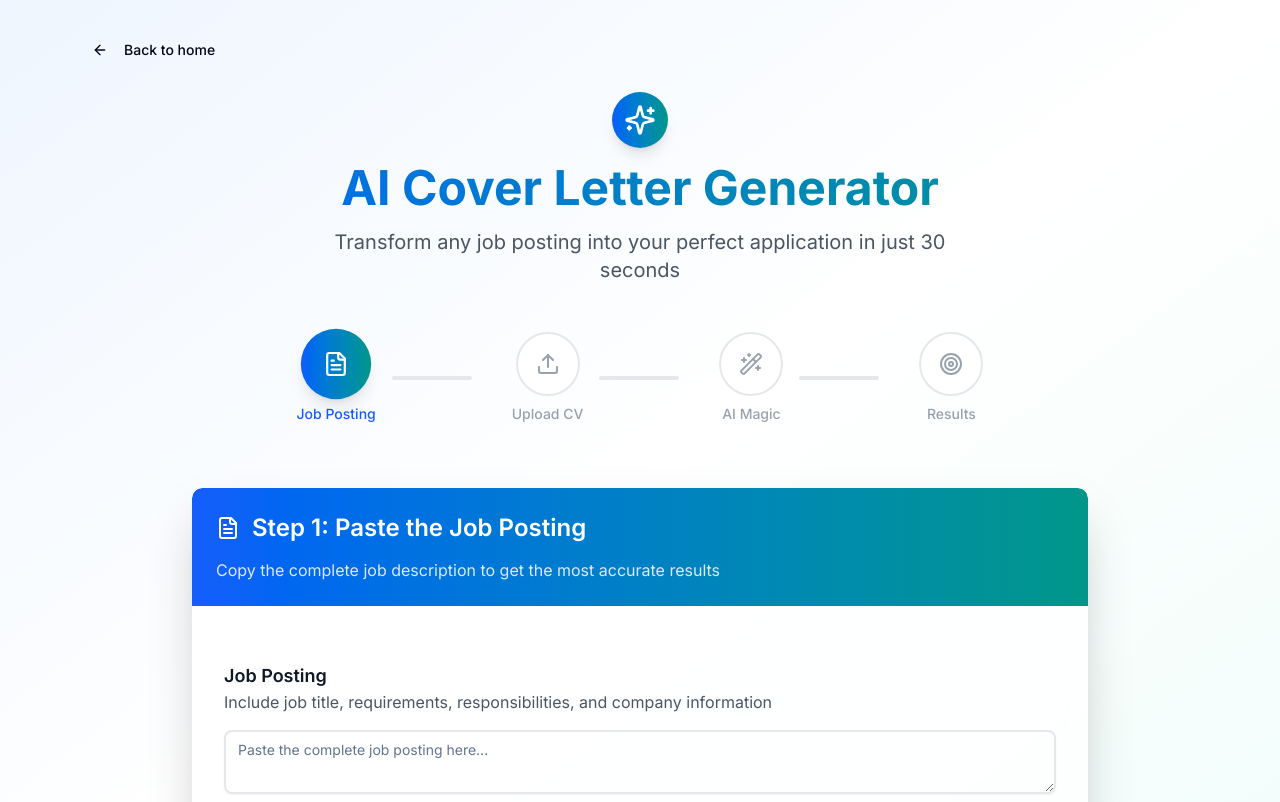
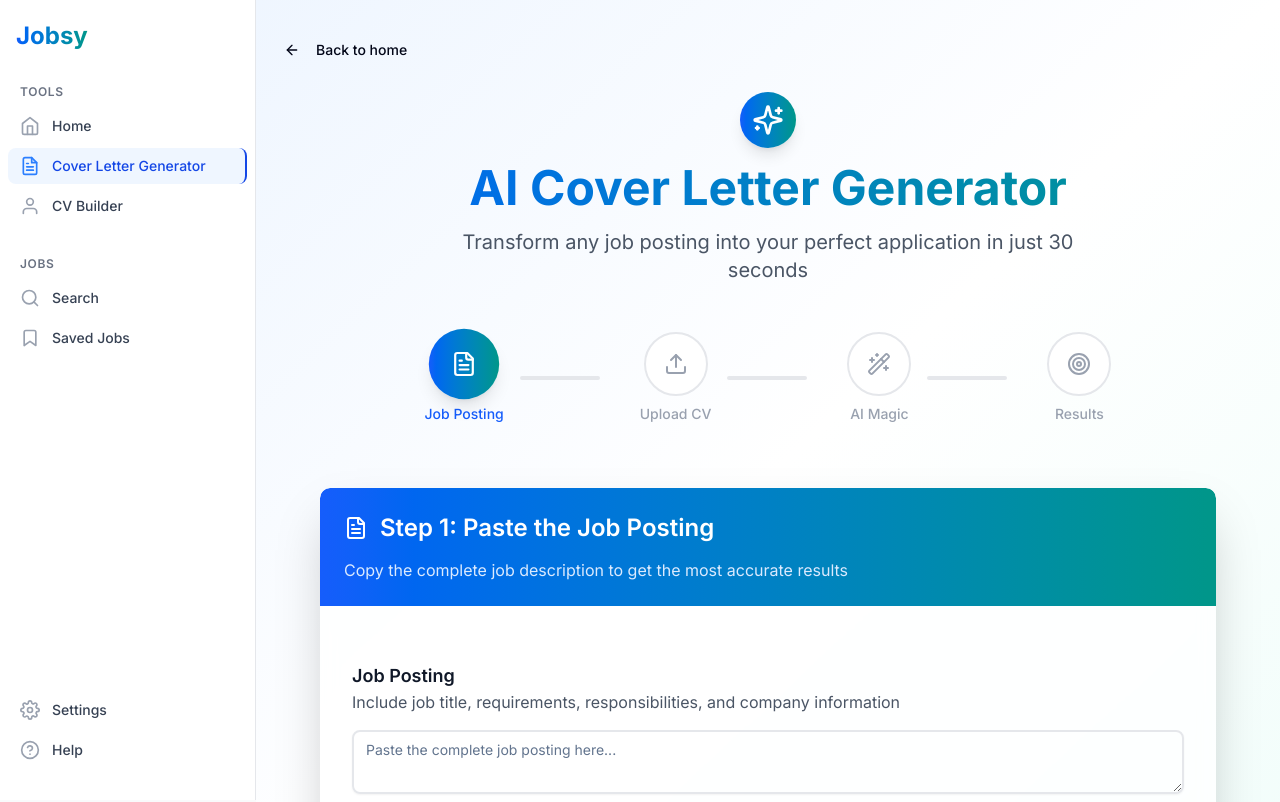
Before and after one commit to rinseeprince/jobsy-ai-tree-ready-for-deployment, a Next.js app: page /generator in a window 1280 px wide. Shown: the top 802 px of the page. Built offline with nearby package versions, Linux system fonts and the light colour scheme; no server answers.

Commit message:
Backup before making changes

```diff
--- a/app/generator/page.tsx
+++ b/app/generator/page.tsx
@@ -1,9 +1,208 @@
 import { CoverLetterGenerator } from "@/components/cover-letter-generator"
+import Link from "next/link"
 
 export default function GeneratorPage() {
   return (
-    <div>
-      <CoverLetterGenerator />
+    <div className="min-h-screen bg-gray-50">
+      {/* Desktop Sidebar - same as dashboard */}
+      <div className="hidden md:fixed md:inset-y-0 md:flex md:w-64 md:flex-col">
+        <div className="flex min-h-0 flex-1 flex-col bg-white border-r border-gray-200">
+          <div className="flex flex-1 flex-col pt-5 pb-4 overflow-y-auto">
+            <div className="flex items-center flex-shrink-0 px-4">
+              <Link
+                href="/"
+                className="text-2xl font-bold bg-gradient-to-r from-blue-600 to-teal-600 bg-clip-text text-transparent"
+              >
+                Jobsy
+              </Link>
+            </div>
+            <nav className="mt-8 flex-1 px-2 space-y-8">
+              {/* Tools Section */}
+              <div>
+                <h3 className="px-3 text-xs font-semibold text-gray-500 uppercase tracking-wider">Tools</h3>
+                <div className="mt-2 space-y-1">
+                  <Link
+                    href="/dashboard"
+                    className="group flex items-center px-3 py-2 text-sm font-medium rounded-md text-gray-700 hover:bg-gray-50 hover:text-gray-900"
+                  >
+                    <svg
+                      className="mr-3 h-5 w-5 text-gray-400 group-hover:text-gray-500"
+                      xmlns="http://www.w3.org/2000/svg"
+                      viewBox="0 0 24 24"
+                      fill="none"
+                      stroke="currentColor"
+                      strokeWidth="2"
+                      strokeLinecap="round"
+                      strokeLinejoin="round"
+                    >
+                      <path d="M3 9l9-7 9 7v11a2 2 0 0 1-2 2H5a2 2 0 0 1-2-2z"></path>
+                      <polyline points="9 22 9 12 15 12 15 22"></polyline>
+                    </svg>
+                    Home
+                  </Link>
+                  <Link
+                    href="/generator"
+                    className="group flex items-center px-3 py-2 text-sm font-medium rounded-md bg-blue-50 text-blue-700 border-r-2 border-blue-700"
+                  >
+                    <svg
+                      className="mr-3 h-5 w-5 text-blue-500"
+                      xmlns="http://www.w3.org/2000/svg"
+                      viewBox="0 0 24 24"
+                      fill="none"
+                      stroke="currentColor"
+                      strokeWidth="2"
+                      strokeLinecap="round"
+                      strokeLinejoin="round"
+                    >
+                      <path d="M14 2H6a2 2 0 0 0-2 2v16a2 2 0 0 0 2 2h12a2 2 0 0 0 2-2V8z"></path>
+                      <polyline points="14 2 14 8 20 8"></polyline>
+                      <line x1="16" y1="13" x2="8" y2="13"></line>
+                      <line x1="16" y1="17" x2="8" y2="17"></line>
+                      <polyline points="10 9 9 9 8 9"></polyline>
+                    </svg>
+                    Cover Letter Generator
+                  </Link>
+
+                  <Link
+                    href="/cv-builder"
+                    className="group flex items-center px-3 py-2 text-sm font-medium rounded-md text-gray-700 hover:bg-gray-50 hover:text-gray-900"
+                  >
+                    <svg
+                      className="mr-3 h-5 w-5 text-gray-400 group-hover:text-gray-500"
+                      xmlns="http://www.w3.org/2000/svg"
+                      viewBox="0 0 24 24"
+                      fill="none"
+                      stroke="currentColor"
+                      strokeWidth="2"
+                      strokeLinecap="round"
+                      strokeLinejoin="round"
+                    >
+                      <path d="M20 21v-2a4 4 0 0 0-4-4H8a4 4 0 0 0-4 4v2"></path>
+                      <circle cx="12" cy="7" r="4"></circle>
+                    </svg>
+                    CV Builder
+                  </Link>
+                </div>
+              </div>
+
+              {/* Jobs Section */}
+              <div>
+                <h3 className="px-3 text-xs font-semibold text-gray-500 uppercase tracking-wider">Jobs</h3>
+                <div className="mt-2 space-y-1">
+                  <Link
+                    href="/search"
+                    className="group flex items-center px-3 py-2 text-sm font-medium rounded-md text-gray-700 hover:bg-gray-50 hover:text-gray-900"
+                  >
+                    <svg
+                      className="mr-3 h-5 w-5 text-gray-400 group-hover:text-gray-500"
+                      xmlns="http://www.w3.org/2000/svg"
+                      viewBox="0 0 24 24"
+                      fill="none"
+                      stroke="currentColor"
+                      strokeWidth="2"
+                      strokeLinecap="round"
+                      strokeLinejoin="round"
+                    >
+                      <circle cx="11" cy="11" r="8"></circle>
+                      <line x1="21" y1="21" x2="16.65" y2="16.65"></line>
+                    </svg>
+                    Search
+                  </Link>
+                  <Link
+                    href="/saved-jobs"
+                    className="group flex items-center px-3 py-2 text-sm font-medium rounded-md text-gray-700 hover:bg-gray-50 hover:text-gray-900"
+                  >
+                    <svg
+                      className="mr-3 h-5 w-5 text-gray-400 group-hover:text-gray-500"
+                      xmlns="http://www.w3.org/2000/svg"
+                      viewBox="0 0 24 24"
+                      fill="none"
+                      stroke="currentColor"
+                      strokeWidth="2"
+                      strokeLinecap="round"
+                      strokeLinejoin="round"
+                    >
+                      <path d="M19 21l-7-5-7 5V5a2 2 0 0 1 2-2h10a2 2 0 0 1 2 2z"></path>
+                    </svg>
+                    Saved Jobs
+                  </Link>
+                </div>
+              </div>
+            </nav>
+
+            {/* Bottom Navigation */}
+            <div className="px-2 space-y-1 mt-auto pb-4">
+              <Link
+                href="/settings"
+                className="group flex items-center px-3 py-2 text-sm font-medium rounded-md text-gray-700 hover:bg-gray-50 hover:text-gray-900"
+              >
+                <svg
+                  className="mr-3 h-5 w-5 text-gray-400 group-hover:text-gray-500"
+                  xmlns="http://www.w3.org/2000/svg"
+                  viewBox="0 0 24 24"
+                  fill="none"
+                  stroke="currentColor"
+                  strokeWidth="2"
+                  strokeLinecap="round"
+                  strokeLinejoin="round"
+                >
+                  <circle cx="12" cy="12" r="3"></circle>
+                  <path d="M19.4 15a1.65 1.65 0 0 0 .33 1.82l.06.06a2 2 0 0 1 0 2.83 2 2 0 0 1-2.83 0l-.06-.06a1.65 1.65 0 0 0-1.82-.33 1.65 1.65 0 0 0-1 1.51V21a2 2 0 0 1-2 2 2 2 0 0 1-2-2v-.09A1.65 1.65 0 0 0 9 19.4a1.65 1.65 0 0 0-1.82.33l-.06.06a2 2 0 0 1-2.83 0 2 2 0 0 1 0-2.83l.06-.06a1.65 1.65 0 0 0 .33-1.82 1.65 1.65 0 0 0-1.51-1H3a2 2 0 0 1-2-2 2 2 0 0 1 2-2h.09A1.65 1.65 0 0 0 4.6 9a1.65 1.65 0 0 0-.33-1.82l-.06-.06a2 2 0 0 1 0-2.83 2 2 0 0 1 2.83 0l.06.06a1.65 1.65 0 0 0 1.82.33H9a1.65 1.65 0 0 0 1-1.51V3a2 2 0 0 1 2-2 2 2 0 0 1 2 2v.09a1.65 1.65 0 0 0 1 1.51 1.65 1.65 0 0 0 1.82-.33l.06-.06a2 2 0 0 1 2.83 0 2 2 0 0 1 0 2.83l-.06.06a1.65 1.65 0 0 0-.33 1.82V9a1.65 1.65 0 0 0 1.51 1H21a2 2 0 0 1 2 2 2 2 0 0 1-2 2h-.09a1.65 1.65 0 0 0-1.51 1z"></path>
+                </svg>
+                Settings
+              </Link>
+              <Link
+                href="/help"
+                className="group flex items-center px-3 py-2 text-sm font-medium rounded-md text-gray-700 hover:bg-gray-50 hover:text-gray-900"
+              >
+                <svg
+                  className="mr-3 h-5 w-5 text-gray-400 group-hover:text-gray-500"
+                  xmlns="http://www.w3.org/2000/svg"
+                  viewBox="0 0 24 24"
+                  fill="none"
+                  stroke="currentColor"
+                  strokeWidth="2"
+                  strokeLinecap="round"
+                  strokeLinejoin="round"
+                >
+                  <circle cx="12" cy="12" r="10"></circle>
+                  <path d="M9.09 9a3 3 0 0 1 5.83 1c0 2-3 3-3 3"></path>
+                  <line x1="12" y1="17" x2="12.01" y2="17"></line>
+                </svg>
+                Help
+              </Link>
+            </div>
+          </div>
+        </div>
+      </div>
+
+      {/* Mobile header */}
+      <div className="md:hidden">
+        <div className="flex items-center justify-between p-4 bg-white border-b border-gray-200">
+          <Link
+            href="/"
+            className="text-xl font-bold bg-gradient-to-r from-blue-600 to-teal-600 bg-clip-text text-transparent"
+          >
+            Jobsy
+          </Link>
+          <button className="p-2 text-gray-500 focus:outline-none">
+            <svg
+              className="h-6 w-6"
+              xmlns="http://www.w3.org/2000/svg"
+              fill="none"
+              viewBox="0 0 24 24"
+              stroke="currentColor"
+            >
+              <path strokeLinecap="round" strokeLinejoin="round" strokeWidth={2} d="M4 6h16M4 12h16M4 18h16" />
+            </svg>
+          </button>
+        </div>
+      </div>
+
+      {/* Main content with left padding for sidebar */}
+      <div className="md:pl-64">
+        <CoverLetterGenerator />
+      </div>
     </div>
   )
 }
--- a/components/ui/tabs.tsx
+++ b/components/ui/tabs.tsx
@@ -44,8 +44,14 @@ const Tabs = React.forwardRef<HTMLDivElement, TabsProps>(
 )
 Tabs.displayName = "Tabs"
 
-const TabsList = React.forwardRef<HTMLDivElement, React.HTMLAttributes<HTMLDivElement>>(
-  ({ className, ...props }, ref) => (
+interface TabsListProps extends React.HTMLAttributes<HTMLDivElement> {
+  value?: string
+  onValueChange?: (value: string) => void
+}
+
+const TabsList = React.forwardRef<HTMLDivElement, TabsListProps>(
+  // eslint-disable-next-line @typescript-eslint/no-unused-vars
+  ({ className, value: _value, onValueChange: _onValueChange, ...props }, ref) => (
     <div
       ref={ref}
       className={cn(
@@ -64,7 +70,7 @@ interface TabsTriggerProps extends React.ButtonHTMLAttributes<HTMLButtonElement>
 }
 
 const TabsTrigger = React.forwardRef<HTMLButtonElement, TabsTriggerProps>(
-  ({ className, value, onValueChange, children, ...props }, ref) => (
+  ({ className, value, onValueChange, children, disabled, ...restProps }, ref) => (
     <button
       ref={ref}
       className={cn(
@@ -72,7 +78,8 @@ const TabsTrigger = React.forwardRef<HTMLButtonElement, TabsTriggerProps>(
         className,
       )}
       onClick={() => onValueChange?.(value)}
-      {...props}
+      disabled={disabled}
+      {...restProps}
     >
       {children}
     </button>
```
